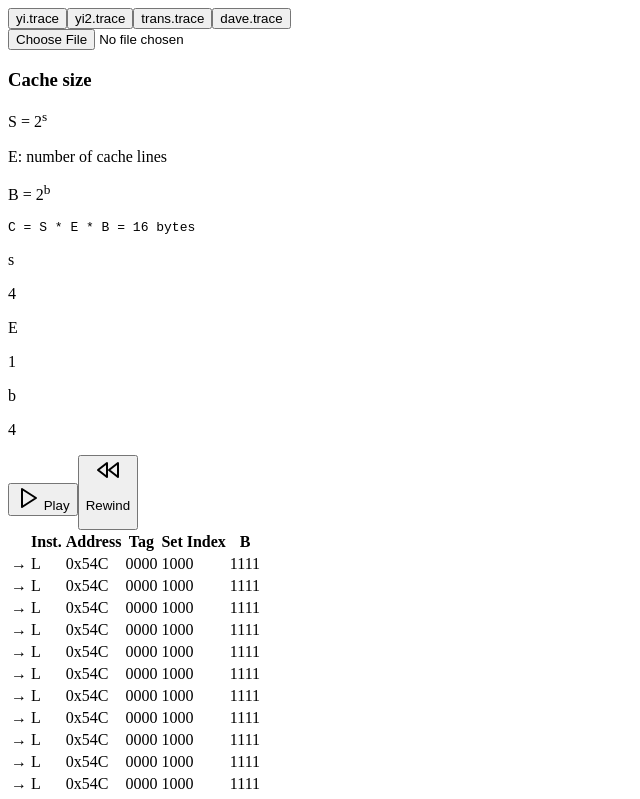
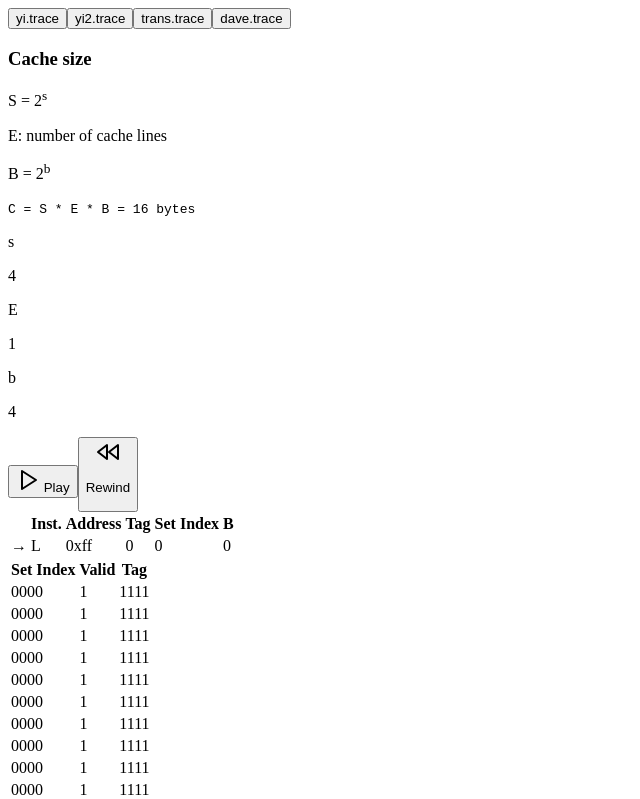
Before and after one commit to ahnwarez/ahnwarez.github.io, a React (Vite) app: page / in a window 1280 px wide. Shown: the top 799 px of the page, without its empty margins (0-640 px from the left). Built offline with nearby package versions, Linux system fonts and the light colour scheme.

Commit message:
parse and handle state

```diff
--- a/src/App.tsx
+++ b/src/App.tsx
@@ -17,17 +17,43 @@ import {
   TableBody,
 } from './components/ui/table'
 import { PlayIcon, RewindIcon } from 'lucide-react'
-import { getTrace } from './traces'
+import { getTrace, parse } from './traces'
 import { useState } from 'react'
 
 export function App() {
   const [s, sets] = useState(4)
   const [E, setE] = useState(1)
   const [b, setb] = useState(4)
+  const [selectedExample, setSelectedExample] = useState('yi')
+  const [trace, setTrace] = useState([
+    { instruction: 'L', address: 0xff, tag: 0n, setIndex: 0n, B: 0n },
+  ])
+
   function handleTraceExampleClick(
     exampleName: 'yi' | 'yi2' | 'trans' | 'dave',
   ) {
-    console.log(getTrace(exampleName))
+    const text = getTrace(exampleName)
+    const trace = parse(text, s, b)
+    setTrace(() => trace)
+  }
+
+  function handleChange_s(values: number[]) {
+    const s = values[0]
+    sets(() => s)
+    const text = getTrace(selectedExample)
+    const trace = parse(text, s, b)
+    setTrace(() => trace)
+  }
+  function handleChange_E(values: number[]) {
+    const E = values[0]
+    setE(() => E)
+  }
+  function handleChange_b(values: number[]) {
+    const b = values[0]
+    setb(() => b)
+    const text = getTrace(selectedExample)
+    const trace = parse(text, s, b)
+    setTrace(() => trace)
   }
 
   return (
@@ -35,32 +61,19 @@ export function App() {
       <div className="flex flex-col gap-y-4">
         <div className="space-y-4">
           <div className="space-x-4">
-            <Button
-              variant="link"
-              onClick={() => handleTraceExampleClick('yi')}
-            >
+            <Button variant="link" onClick={() => setSelectedExample('yi')}>
               yi.trace
             </Button>
-            <Button
-              variant="link"
-              onClick={() => handleTraceExampleClick('yi2')}
-            >
+            <Button variant="link" onClick={() => setSelectedExample('yi2')}>
               yi2.trace
             </Button>
-            <Button
-              variant="link"
-              onClick={() => handleTraceExampleClick('trans')}
-            >
+            <Button variant="link" onClick={() => setSelectedExample('trans')}>
               trans.trace
             </Button>
-            <Button
-              variant="link"
-              onClick={() => handleTraceExampleClick('dave')}
-            >
+            <Button variant="link" onClick={() => setSelectedExample('dave')}>
               dave.trace
             </Button>
           </div>
-          <Input type="file" />
         </div>
         <div className="grid grid-cols-2 gap-4">
           <Card id="parameters">
@@ -75,12 +88,10 @@ export function App() {
                   B = 2<sup>b</sup>
                 </p>
                 <div>
-                  <pre>
                   <code>
                     C = S * E * B ={' '}
                     <span className="text-foreground">{s * E * b} bytes</span>
                   </code>
-                  </pre>
                 </div>
               </CardDescription>
             </CardHeader>
@@ -95,7 +106,7 @@ export function App() {
                   min={1}
                   max={10}
                   value={[s]}
-                  onValueChange={(values) => sets(values[0])}
+                  onValueChange={handleChange_s}
                 />
               </div>
               <div className="flex flex-col gap-y-1">
@@ -107,6 +118,7 @@ export function App() {
                   step={1}
                   min={1}
                   max={10}
+                  value={[E]}
                   onValueChange={(values) => setE(values[0])}
                 />
               </div>
@@ -119,7 +131,8 @@ export function App() {
                   step={1}
                   min={1}
                   max={10}
-                  onValueChange={(values) => setb(values[0])}
+                  value={[b]}
+                  onValueChange={handleChange_b}
                 />
               </div>
             </CardContent>
@@ -148,94 +161,24 @@ export function App() {
                 </TableRow>
               </TableHeader>
               <TableBody>
-                <TableRow>
+                {trace.map((t) => (
+                  <TableRow key={t.address}>
                     <TableCell className="text-foreground size-8"> →</TableCell>
-                  <TableCell> L</TableCell>
-                  <TableCell className="text-right">0x54C</TableCell>
-                  <TableCell className="text-amber-600">0000</TableCell>
-                  <TableCell className="text-green-600">1000</TableCell>
-                  <TableCell className="text-zinc-600">1111</TableCell>
+                    <TableCell> {t.instruction}</TableCell>
+                    <TableCell className="text-right">
+                      0x{t.address.toString(16)}
+                    </TableCell>
+                    <TableCell className="text-amber-600">
+                      {t.tag.toString(2)}
+                    </TableCell>
+                    <TableCell className="text-green-600">
+                      {t.setIndex.toString(2)}
+                    </TableCell>
+                    <TableCell className="text-zinc-600">
+                      {t.B.toString(2)}
+                    </TableCell>
                   </TableRow>
-                <TableRow>
-                  <TableCell className="text-foreground size-8"> →</TableCell>
-                  <TableCell> L</TableCell>
-                  <TableCell className="text-right">0x54C</TableCell>
-                  <TableCell className="text-amber-600">0000</TableCell>
-                  <TableCell className="text-green-600">1000</TableCell>
-                  <TableCell className="text-zinc-600">1111</TableCell>
-                </TableRow>
-                <TableRow>
-                  <TableCell className="text-foreground size-8"> →</TableCell>
-                  <TableCell> L</TableCell>
-                  <TableCell className="text-right">0x54C</TableCell>
-                  <TableCell className="text-amber-600">0000</TableCell>
-                  <TableCell className="text-green-600">1000</TableCell>
-                  <TableCell className="text-zinc-600">1111</TableCell>
-                </TableRow>
-                <TableRow>
-                  <TableCell className="text-foreground size-8"> →</TableCell>
-                  <TableCell> L</TableCell>
-                  <TableCell className="text-right">0x54C</TableCell>
-                  <TableCell className="text-amber-600">0000</TableCell>
-                  <TableCell className="text-green-600">1000</TableCell>
-                  <TableCell className="text-zinc-600">1111</TableCell>
-                </TableRow>
-                <TableRow>
-                  <TableCell className="text-foreground size-8"> →</TableCell>
-                  <TableCell> L</TableCell>
-                  <TableCell className="text-right">0x54C</TableCell>
-                  <TableCell className="text-amber-600">0000</TableCell>
-                  <TableCell className="text-green-600">1000</TableCell>
-                  <TableCell className="text-zinc-600">1111</TableCell>
-                </TableRow>
-                <TableRow>
-                  <TableCell className="text-foreground size-8"> →</TableCell>
-                  <TableCell> L</TableCell>
-                  <TableCell className="text-right">0x54C</TableCell>
-                  <TableCell className="text-amber-600">0000</TableCell>
-                  <TableCell className="text-green-600">1000</TableCell>
-                  <TableCell className="text-zinc-600">1111</TableCell>
-                </TableRow>
-                <TableRow>
-                  <TableCell className="text-foreground size-8"> →</TableCell>
-                  <TableCell> L</TableCell>
-                  <TableCell className="text-right">0x54C</TableCell>
-                  <TableCell className="text-amber-600">0000</TableCell>
-                  <TableCell className="text-green-600">1000</TableCell>
-                  <TableCell className="text-zinc-600">1111</TableCell>
-                </TableRow>
-                <TableRow>
-                  <TableCell className="text-foreground size-8"> →</TableCell>
-                  <TableCell> L</TableCell>
-                  <TableCell className="text-right">0x54C</TableCell>
-                  <TableCell className="text-amber-600">0000</TableCell>
-                  <TableCell className="text-green-600">1000</TableCell>
-                  <TableCell className="text-zinc-600">1111</TableCell>
-                </TableRow>
-                <TableRow>
-                  <TableCell className="text-foreground size-8"> →</TableCell>
-                  <TableCell> L</TableCell>
-                  <TableCell className="text-right">0x54C</TableCell>
-                  <TableCell className="text-amber-600">0000</TableCell>
-                  <TableCell className="text-green-600">1000</TableCell>
-                  <TableCell className="text-zinc-600">1111</TableCell>
-                </TableRow>
-                <TableRow>
-                  <TableCell className="text-foreground size-8"> →</TableCell>
-                  <TableCell> L</TableCell>
-                  <TableCell className="text-right">0x54C</TableCell>
-                  <TableCell className="text-amber-600">0000</TableCell>
-                  <TableCell className="text-green-600">1000</TableCell>
-                  <TableCell className="text-zinc-600">1111</TableCell>
-                </TableRow>
-                <TableRow>
-                  <TableCell className="text-foreground size-8"> →</TableCell>
-                  <TableCell> L</TableCell>
-                  <TableCell className="text-right">0x54C</TableCell>
-                  <TableCell className="text-amber-600">0000</TableCell>
-                  <TableCell className="text-green-600">1000</TableCell>
-                  <TableCell className="text-zinc-600">1111</TableCell>
-                </TableRow>
+                ))}
               </TableBody>
             </Table>
           </div>
--- a/src/traces.ts
+++ b/src/traces.ts
@@ -1,8 +1,27 @@
 export function getTrace(exampleName: string) {
   const traceExamples = {
     yi: ' L 4546,1',
+    yi2: ' M 1234,1',
   } as const
 
   const traceFound = traceExamples[exampleName]
   return traceFound
 }
+
+export function parse(text: string, s: number, b: number) {
+  const lines = text.split('\n')
+  const addresses = []
+  for (const line of lines) {
+    if (line.startsWith('I')) continue
+    const [instruction, addressAndByte] = line.trimStart().split(' ')
+    const [addressDigits] = addressAndByte.split(',')
+    const address = Number(addressDigits)
+
+    const setIndex = (BigInt(address) >> BigInt(b)) & ((1n << BigInt(s)) - 1n)
+    const tag = BigInt(address) >> BigInt(s + b)
+    const B = BigInt(address) & ((1n << BigInt(b)) - 1n)
+    addresses.push({ instruction, address, tag, setIndex, B })
+  }
+
+  return addresses
+}
```
Lines whose indentation alone changed are shown as unchanged.
